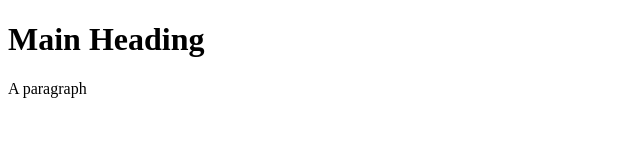
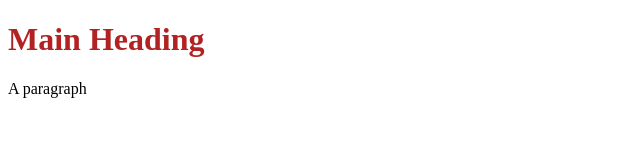
Before and after one commit to adammarostica/git-collab-exercise, a plain HTML site: page index.html in a window 1280 px wide. Shown: the whole page, without its empty margins (0-640 px from the left). Drawn offline with Linux system fonts and the light colour scheme.

Commit message:
Added some CSS

```diff
--- a/index.html
+++ b/index.html
@@ -4,6 +4,7 @@
   <meta charset="UTF-8">
   <meta http-equiv="X-UA-Compatible" content="IE=edge">
   <meta name="viewport" content="width=device-width, initial-scale=1.0">
+  <link rel="stylesheet" href="style.css">
   <title>Title</title>
 </head>
 <body>
--- /dev/null
+++ b/style.css
@@ -0,0 +1,3 @@
+h1 {
+  color: firebrick;
+}
```
